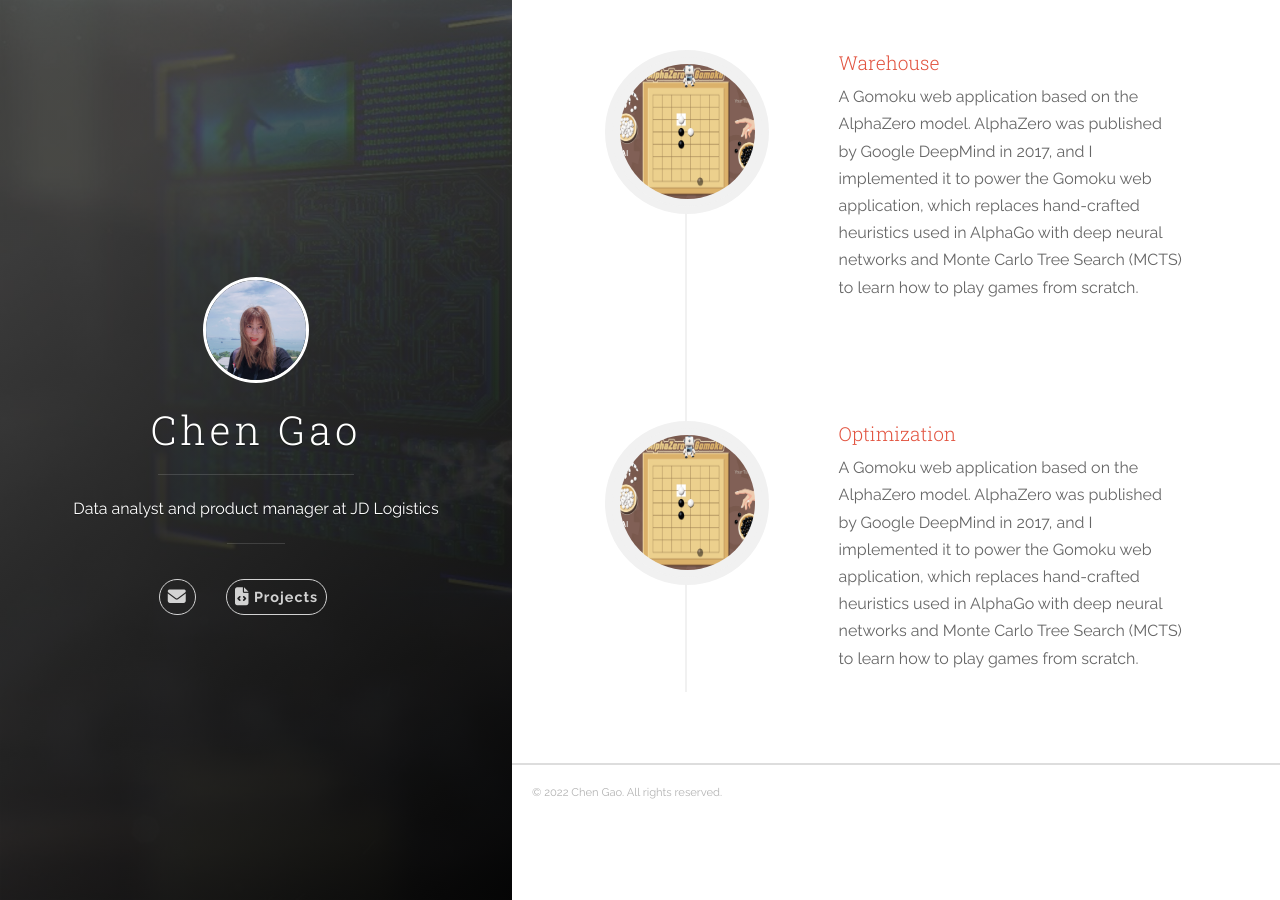
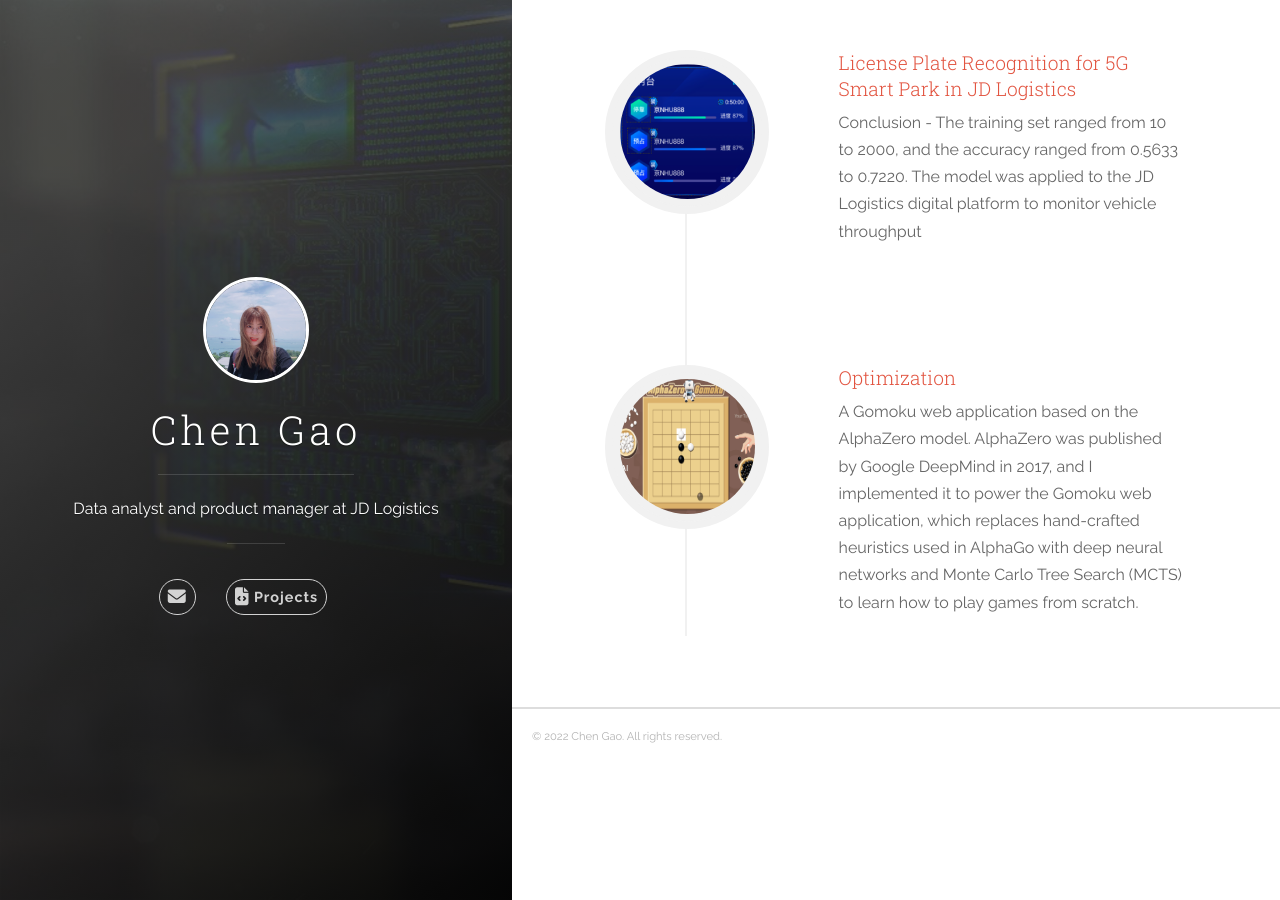
Before and after one commit to Ukie555/ukie555.github.io, a Jekyll site: the page built from index.html, in a window 1280 px wide. Built offline with Jekyll 4.4.1, drawn with Linux system fonts in a browser that asks for light colours; nearby versions of some CDN libraries.

Commit message:
Update Video 5G

```diff
--- a/_data/projects.yml
+++ b/_data/projects.yml
@@ -1,9 +1,11 @@
 # projects section data
 # If you don't have language feature(language.yml is empty), ignore "i18n" items
-- name: Warehouse
+- name: License Plate Recognition for 5G Smart Park in JD Logistics
   link: download/warehouse_optimization.pdf
-  img: images/gomoku.png
-  desc: A Gomoku web application based on the AlphaZero model. AlphaZero was published by Google DeepMind in 2017, and I implemented it to power the Gomoku web application, which replaces hand-crafted heuristics used in AlphaGo with deep neural networks and Monte Carlo Tree Search (MCTS) to learn how to play games from scratch.
+  img: images/video.png
+  desc: Used the k-NN algorithm to automatically recognize the numbers in the license plate images
+  desc: Conclusion - The training set ranged from 10 to 2000, and the accuracy ranged from 0.5633 to 0.7220. The model was applied to the JD Logistics digital platform to monitor vehicle throughput
+
 
 
 - name: Optimization
```
Also changed, not shown: images/video.png (added).
